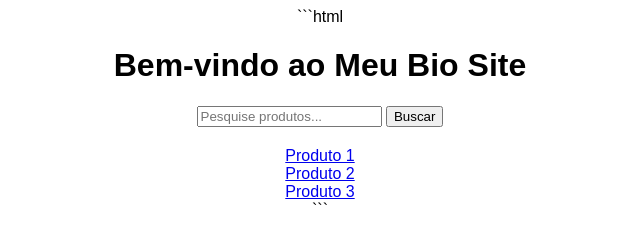
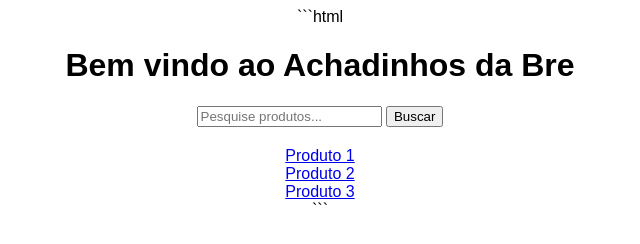
Before and after one commit to Brendaork/index.html, a plain HTML site: page index.html in a window 1280 px wide. Shown: the whole page, without its empty margins (320-960 px from the left). Drawn offline with Linux system fonts and the light colour scheme.

Commit message:
index.html

```diff
--- a/index.html
+++ b/index.html
@@ -4,10 +4,10 @@
 <head>
     <meta charset="UTF-8">
     <meta name="viewport" content="width=device-width, initial-scale=1.0">
-    <title>Meu Bio Site</title>
+    <title>Achadinhos da Bre</title>
     <style>
         body {
-            font-family: Arial, sans-serif;
+            font-family: Bubble, sans-serif;
             text-align: center;
         }
         .search-bar {
@@ -16,7 +16,7 @@
     </style>
 </head>
 <body>
-    <h1>Bem-vindo ao Meu Bio Site</h1>
+    <h1>Bem vindo ao Achadinhos da Bre</h1>
     <div class="search-bar">
         <input type="text" id="search" placeholder="Pesquise produtos...">
         <button onclick="searchProducts()">Buscar</button>
```
